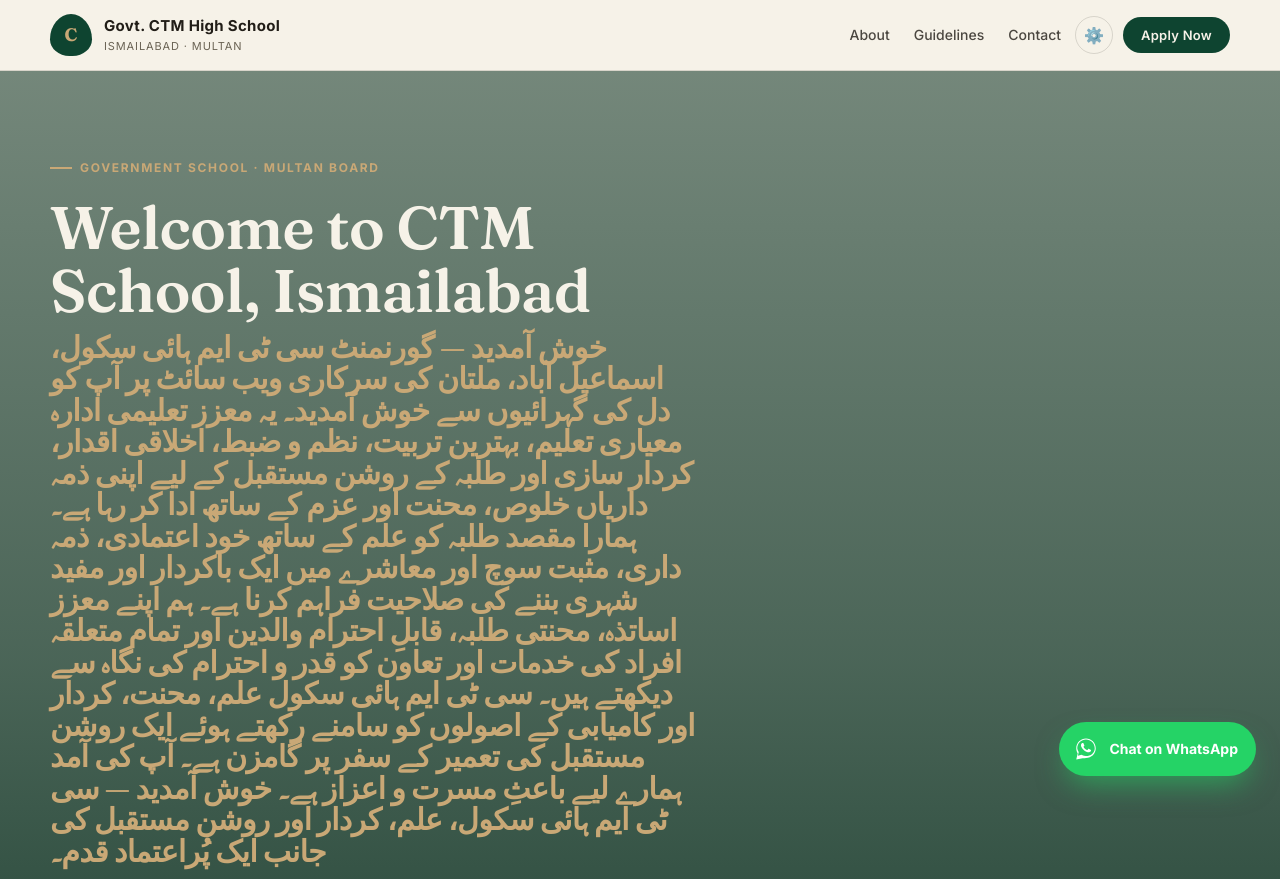
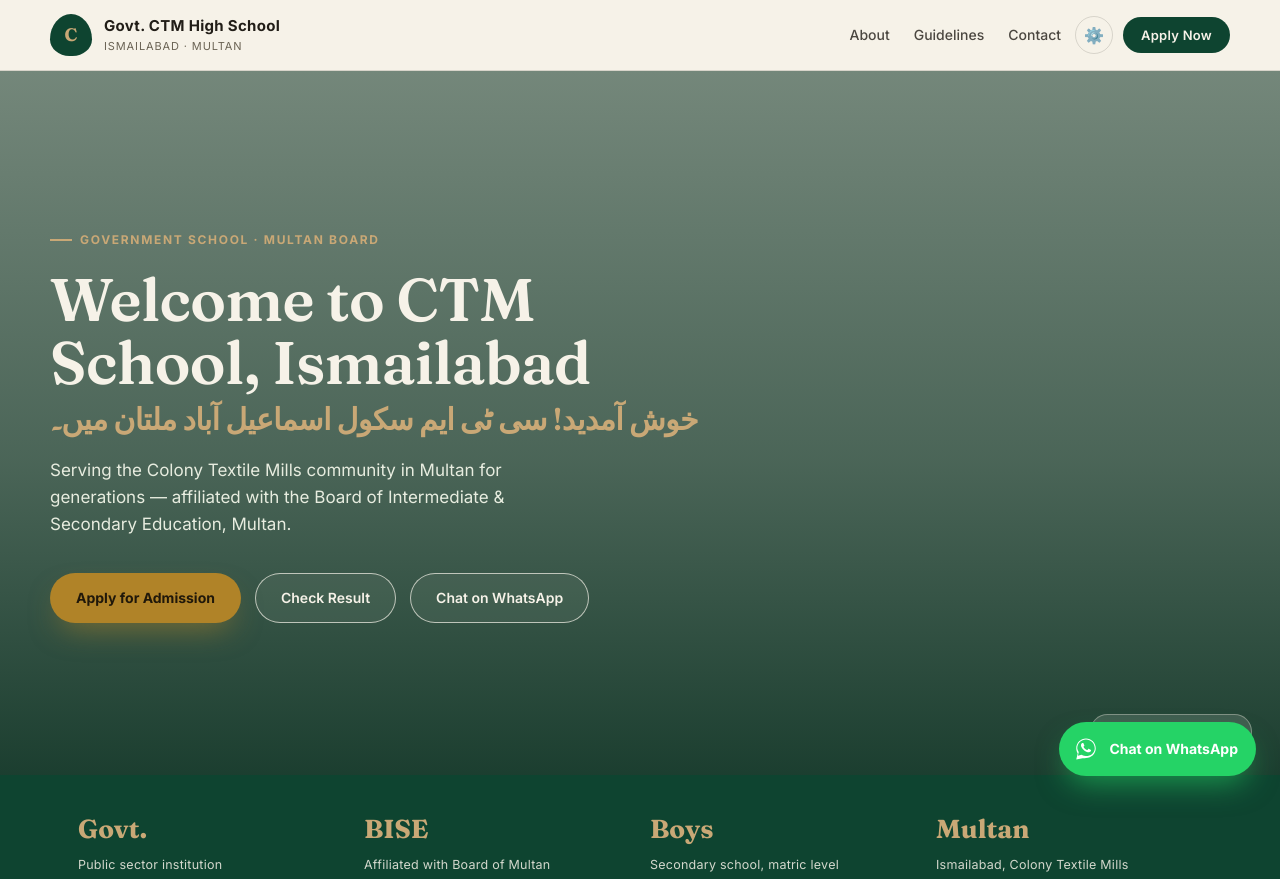
Before and after one commit to shahryarkhan1246-a11y/CTM-School-website, a website: page index.html in a window 1280 px wide. Shown: the top 879 px of the page. Drawn offline with Linux system fonts and the light colour scheme; a web font is replaced by a local one.

Commit message:
Update welcome message in index.html

```diff
--- a/index.html
+++ b/index.html
@@ -245,7 +245,7 @@
   <div class="hero-scrim"></div>
   <div class="wrap hero-content">
     <div class="eyebrow">Government School · Multan Board</div>
-    <h1>Welcome to CTM School, Ismailabad<span class="urdu-line">خوش آمدید — گورنمنٹ سی ٹی ایم ہائی سکول، اسماعیل آباد، ملتان کی سرکاری ویب سائٹ پر آپ کو دل کی گہرائیوں سے خوش آمدید۔ یہ معزز تعلیمی ادارہ معیاری تعلیم، بہترین تربیت، نظم و ضبط، اخلاقی اقدار، کردار سازی اور طلبہ کے روشن مستقبل کے لیے اپنی ذمہ داریاں خلوص، محنت اور عزم کے ساتھ ادا کر رہا ہے۔ ہمارا مقصد طلبہ کو علم کے ساتھ خود اعتمادی، ذمہ داری، مثبت سوچ اور معاشرے میں ایک باکردار اور مفید شہری بننے کی صلاحیت فراہم کرنا ہے۔ ہم اپنے معزز اساتذہ، محنتی طلبہ، قابلِ احترام والدین اور تمام متعلقہ افراد کی خدمات اور تعاون کو قدر و احترام کی نگاہ سے دیکھتے ہیں۔ سی ٹی ایم ہائی سکول علم، محنت، کردار اور کامیابی کے اصولوں کو سامنے رکھتے ہوئے ایک روشن مستقبل کی تعمیر کے سفر پر گامزن ہے۔ آپ کی آمد ہمارے لیے باعثِ مسرت و اعزاز ہے۔ خوش آمدید — سی ٹی ایم ہائی سکول، علم، کردار اور روشن مستقبل کی جانب ایک پُراعتماد قدم۔</span></h1>
+    <h1>Welcome to CTM School, Ismailabad<span class="urdu-line">خوش آمدید! سی ٹی ایم سکول اسماعیل آباد ملتان میں۔</span></h1>
     <p class="lede hero-lede">Serving the Colony Textile Mills community in Multan for generations — affiliated with the Board of Intermediate & Secondary Education, Multan.</p>
     <div class="hero-actions">
       <a href="#admissions" class="btn-primary">Apply for Admission</a>
```
